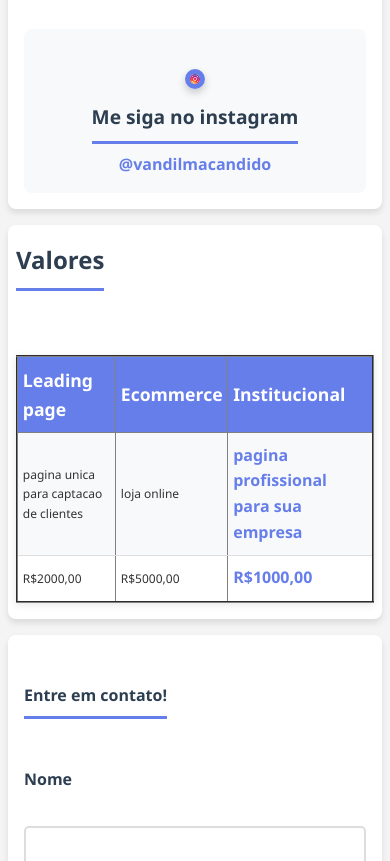
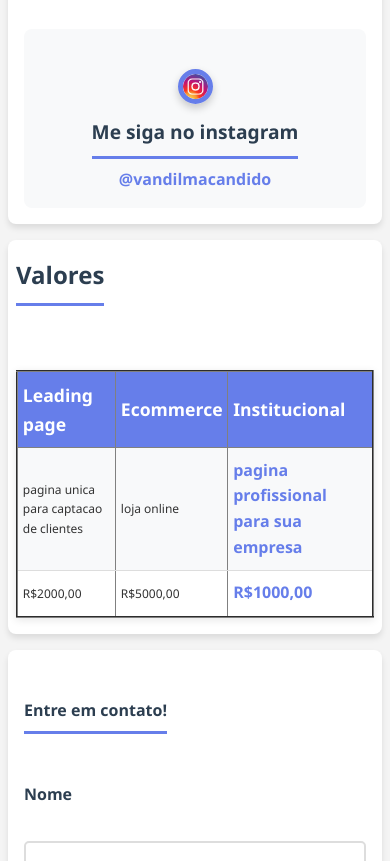
Before and after one commit to Vandilmacandido/aulaweb, a plain HTML site: page index.html in a window 390 px wide. Shown: the part 2105-2966 px from the top of the page. Drawn offline with Linux system fonts and the light colour scheme.

Commit message:
Update style.css

```diff
--- a/style.css
+++ b/style.css
@@ -536,8 +536,8 @@ footer p {
     }
 
     #sobre img[src="instagram-png.png"]{
-        width: 20px;
-        height: 20px;
+        width: 35px;
+        height: 35px;
         margin: 1.5rem auto 0.8rem;
     }
 
```
